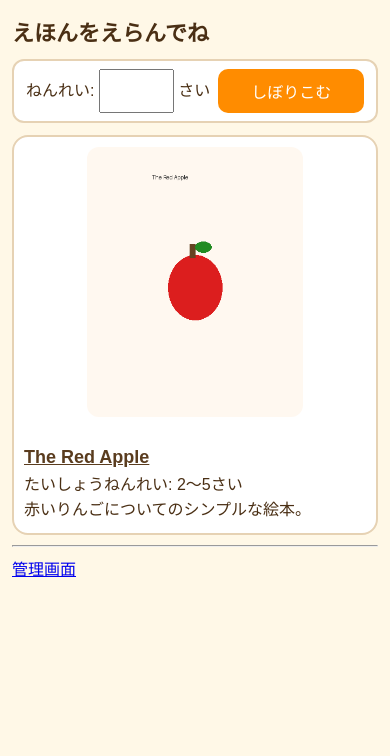
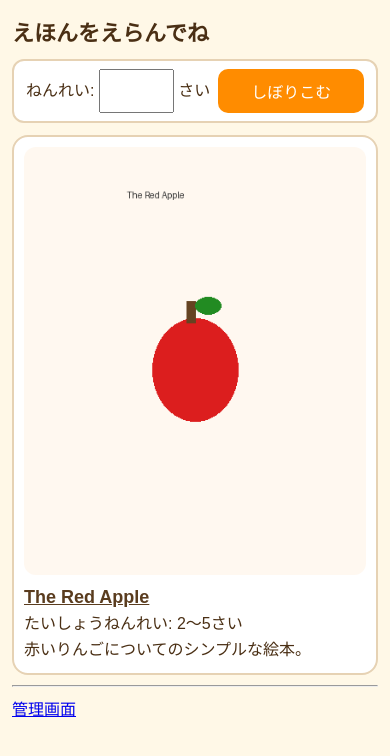
Before and after one commit to Takoyaki1000cazzo/David, a Django app: page / in a window 390 px wide. Shown: the top 756 px of the page. Run offline with Django 5.2, Linux system fonts and the light colour scheme; data comes from the database, SQL or seed files in the repository; some web fonts are replaced.

Commit message:
fix: D-10 作品1つの一覧カードを全幅・横並びにしてスクロールなしに収める

```diff
--- a/books/templates/books/book_list.html
+++ b/books/templates/books/book_list.html
@@ -72,12 +72,25 @@
   }
   .card strong { font-size: 18px; }
   .card a { color: #5A3C1E; }
+  .card .info { margin-top: 8px; }
+  /* D-10: 作品が1つのときは全幅・横並びカードにして1画面に収める */
+  .grid > :only-child { grid-column: 1 / -1; display: flex; gap: 16px; align-items: flex-start; }
+  .grid > :only-child img { flex: 0 0 auto; width: min(320px, 38%); max-height: 52vh; max-height: 52dvh; margin: 0; }
+  .grid > :only-child .info { flex: 1; min-width: 0; margin-top: 0; }
   /* D-10: 縦向きのスマホ・タブレットは1作品1行。
      作品が少なければスクロールなし、増えたら縦スクロールで見られる */
   @media (orientation: portrait) and (max-width: 1100px) {
     h1 { font-size: 24px; }
     .grid { grid-template-columns: 1fr; gap: 12px; }
     .card img { max-height: 32vh; max-height: 32dvh; }
+    .grid > :only-child { display: block; }
+    .grid > :only-child img { width: auto; max-width: 100%; }
+    .grid > :only-child .info { margin-top: 8px; }
+  }
+  /* D-10: 背の低い横画面で作品が1つのときも収める */
+  @media (orientation: landscape) and (max-height: 500px) {
+    h1 { font-size: 22px; margin: 4px 0; }
+    .grid > :only-child img { max-height: 44vh; max-height: 44dvh; }
   }
   /* D-10: スマホ幅 (375px想定) の微調整。
      横画面・PCは auto-fill のまま画面幅で折り返し数が変わる */
@@ -99,10 +112,12 @@
 <div class="grid">
 {% for book in books %}
 <div class="card">
-{% if book.cover_image %}<img src="{{ book.cover_image.url }}" alt="{{ book.title }}"><br>{% else %}<img src="/media/placeholders/no-image.png" alt="がぞうじゅんびちゅう"><br>{% endif %}
+{% if book.cover_image %}<img src="{{ book.cover_image.url }}" alt="{{ book.title }}">{% else %}<img src="/media/placeholders/no-image.png" alt="がぞうじゅんびちゅう">{% endif %}
+<div class="info">
 <strong><a href="{% url 'book-detail' book.pk %}">{{ book.title }}</a></strong><br>
 たいしょうねんれい: {{ book.age_min }}〜{{ book.age_max }}さい<br>
 {{ book.description_ja|default:book.description|truncatewords:20 }}
+</div>
 </div>
 {% empty %}
 <p>えほんがありません。adminで登録してください。</p>
```
